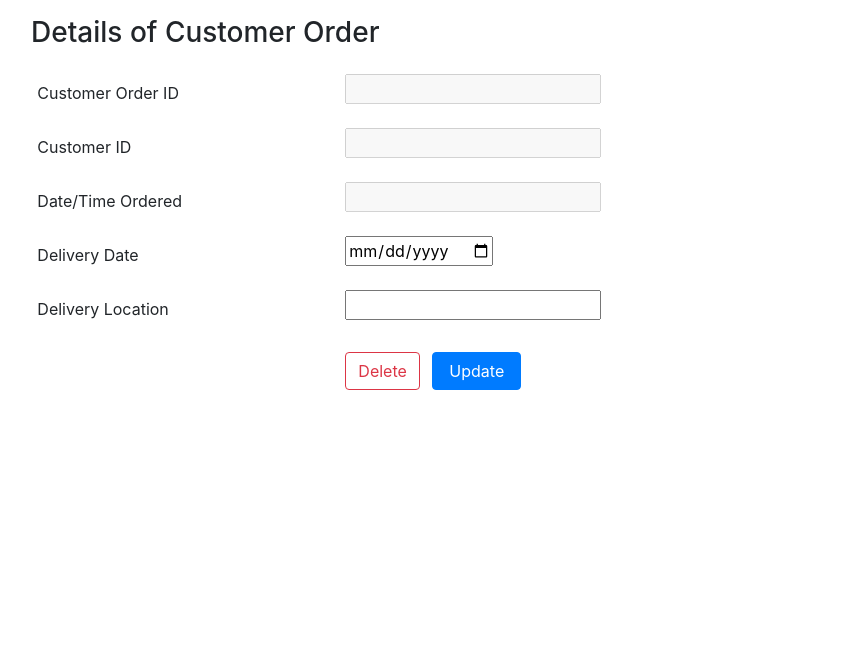
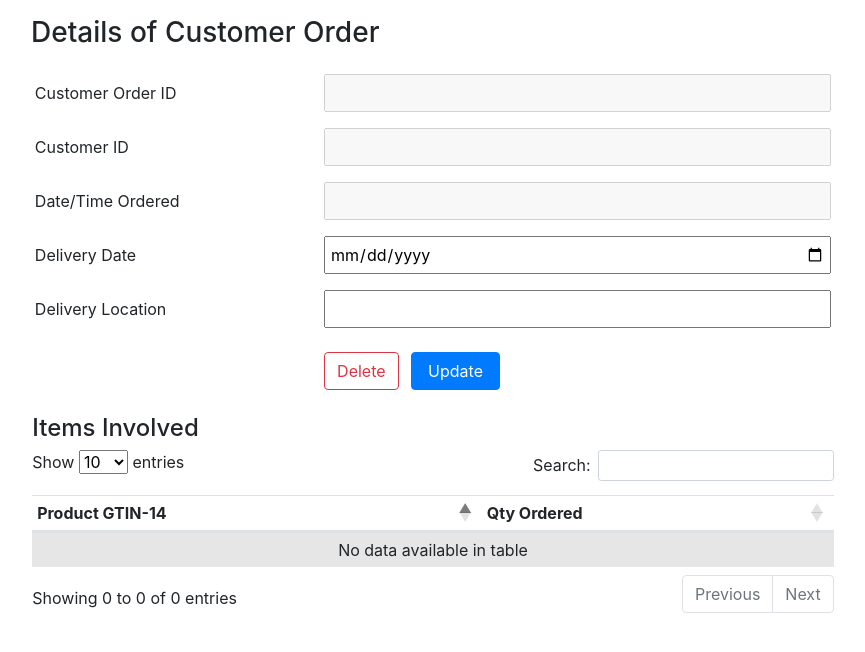
Before and after one commit to JDCRecomendable/database-project-avcol, a Flask app: template webfrontend/templates/detailsView/customerOrder.html in a window 1280 px wide. Shown: the part 86-738 px from the top of the page, without its empty margins (207-1072 px from the left). Run offline with Flask 2, Linux system fonts and the light colour scheme; the template is opened without the code that fills it: values that come from a table or form of the project are taken from there, others are empty; some libraries are stand-ins or nearby versions.

Commit message:
Reorganise Bootstrap styling

```diff
--- a/webfrontend/templates/detailsView/__layout.html
+++ b/webfrontend/templates/detailsView/__layout.html
@@ -61,8 +61,8 @@
         </div>
         <form method="POST">
           {% block details %}{% endblock %}
-          <div class="form-group row">
-            <div class="col-sm-9 offset-sm-3 col-md-7 offset-md-4 col-lg-5 offset-lg-5">
+          <div class="form-group row mr-0">
+            <div class="px-0 col-sm-9 offset-sm-3 col-md-7 offset-md-4 col-lg-5 offset-lg-5">
               <a class="btn btn-outline-danger" type="button" href="{% block deletelink %}{% endblock %}">
                 Delete
               </a>
@@ -76,6 +76,6 @@
     <script src="https://code.jquery.com/jquery-3.3.1.slim.min.js" integrity="sha384-q8i/X+965DzO0rT7abK41JStQIAqVgRVzpbzo5smXKp4YfRvH+8abtTE1Pi6jizo" crossorigin="anonymous"></script>
     <script src="https://cdnjs.cloudflare.com/ajax/libs/popper.js/1.14.7/umd/popper.min.js" integrity="sha384-UO2eT0CpHqdSJQ6hJty5KVphtPhzWj9WO1clHTMGa3JDZwrnQq4sF86dIHNDz0W1" crossorigin="anonymous"></script>
     <script src="https://stackpath.bootstrapcdn.com/bootstrap/4.3.1/js/bootstrap.min.js" integrity="sha384-JjSmVgyd0p3pXB1rRibZUAYoIIy6OrQ6VrjIEaFf/nJGzIxFDsf4x0xIM+B07jRM" crossorigin="anonymous"></script>
-    {% block importedscripts %}{% endblock %}
+    {% block scripts %}{% endblock %}
   </body>
 </html>
--- a/webfrontend/templates/detailsView/_macros.html
+++ b/webfrontend/templates/detailsView/_macros.html
@@ -1,13 +1,11 @@
 {% macro render_label_and_input(field, disabled_status=False) %}
-<div class="form-group row">
+<div class="form-group row mr-0">
   {{ field.label(class="col-sm-3 offset-md-1 offset-lg-2 col-form-label") }}
-  <div class="col-sm-9 col-md-7 col-lg-5">
-    {% if not disabled_status %}
-      {{ field(**kwargs)|safe }}
-    {% else %}
-      {{ field(disabled="disabled", **kwargs)|safe }}
-    {% endif %}
-  </div>
+  {% if not disabled_status %}
+    {{ field(class="px-1 col-sm-9 col-md-7 col-lg-5", **kwargs)|safe }}
+  {% else %}
+    {{ field(class="px-1 col-sm-9 col-md-7 col-lg-5", disabled="disabled", **kwargs)|safe }}
+  {% endif %}
 </div>
 {% if field.errors %}
   <ul>
--- a/webfrontend/templates/detailsView/customerOrder.html
+++ b/webfrontend/templates/detailsView/customerOrder.html
@@ -4,6 +4,11 @@
 {% block title %}Customer Order Details{% endblock %}
 {% block entityname %}Customer Order {{ customer_order_id }}{% endblock %}
 {% block deletelink %}/customer-orders/{{ customer_order_id }}/delete{% endblock %}
+
+{% block importedstylesheets %}
+<link rel="stylesheet" href="https://cdnjs.cloudflare.com/ajax/libs/font-awesome/4.7.0/css/font-awesome.min.css">
+<link rel="stylesheet" href="https://cdn.datatables.net/1.10.19/css/dataTables.bootstrap4.min.css">
+{% endblock %}
 
 {% block navigation %}
 <li><a class="dropdown-item" href="/customers">Customers</a></li>
@@ -19,3 +24,36 @@
 {{ render_label_and_input(form.customer_order_delivery_date_string) }}
 {{ render_label_and_input(form.delivery_location_string) }}
 {% endblock %}
+
+{% block specialcontent %}
+<h4 class="px-0 col-sm-12 col-md-10 offset-md-1 col-lg-8 offset-lg-2">Items Involved</h4>
+<div class="table-responsive px-0 col-sm-12 col-md-10 offset-md-1 col-lg-8 offset-lg-2">
+  <table id="dataTable" class="table table-striped table-sm">
+    <thead>
+      <tr>
+        <th>Product GTIN-14</th>
+        <th>Qty Ordered</th>
+      </tr>
+    </thead>
+    <tbody>
+      {% for record in customer_order_items %}
+        <tr>
+          <td>{{ record[1] }}</td>
+          <td>{{ record[2] }}</td>
+        </tr>
+      {% endfor %}
+    </tbody>
+  </table>
+</div>
+{% endblock %}
+
+
+{% block scripts %}
+<script src="https://cdn.datatables.net/1.10.19/js/jquery.dataTables.min.js"></script>
+<script src="https://cdn.datatables.net/1.10.19/js/dataTables.bootstrap4.min.js"></script>
+<script>
+  $(document).ready(function() {
+    $("#dataTable").DataTable();
+  }, 5000);
+</script>
+{% endblock %}
```
Also changed, not shown: webfrontend/templates/deletion/__layout.html (+13 -12 lines), webfrontend/templates/detailsView/customer.html (+10 -6 lines).
